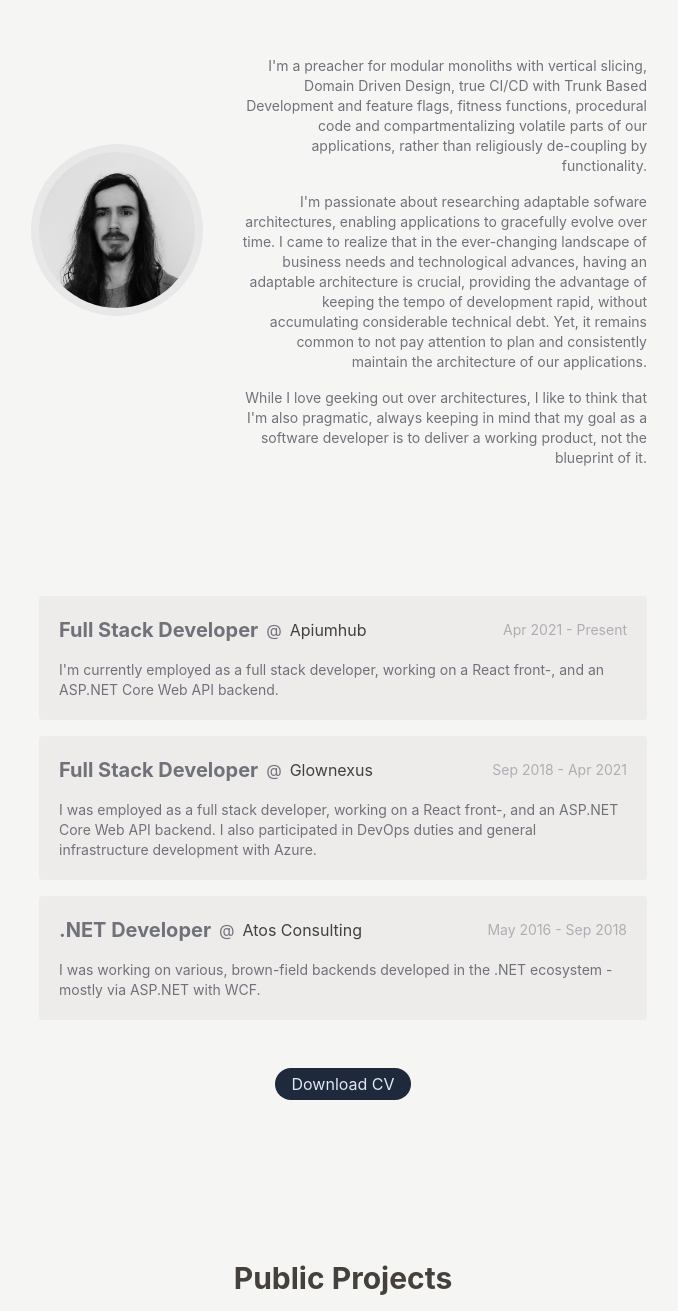
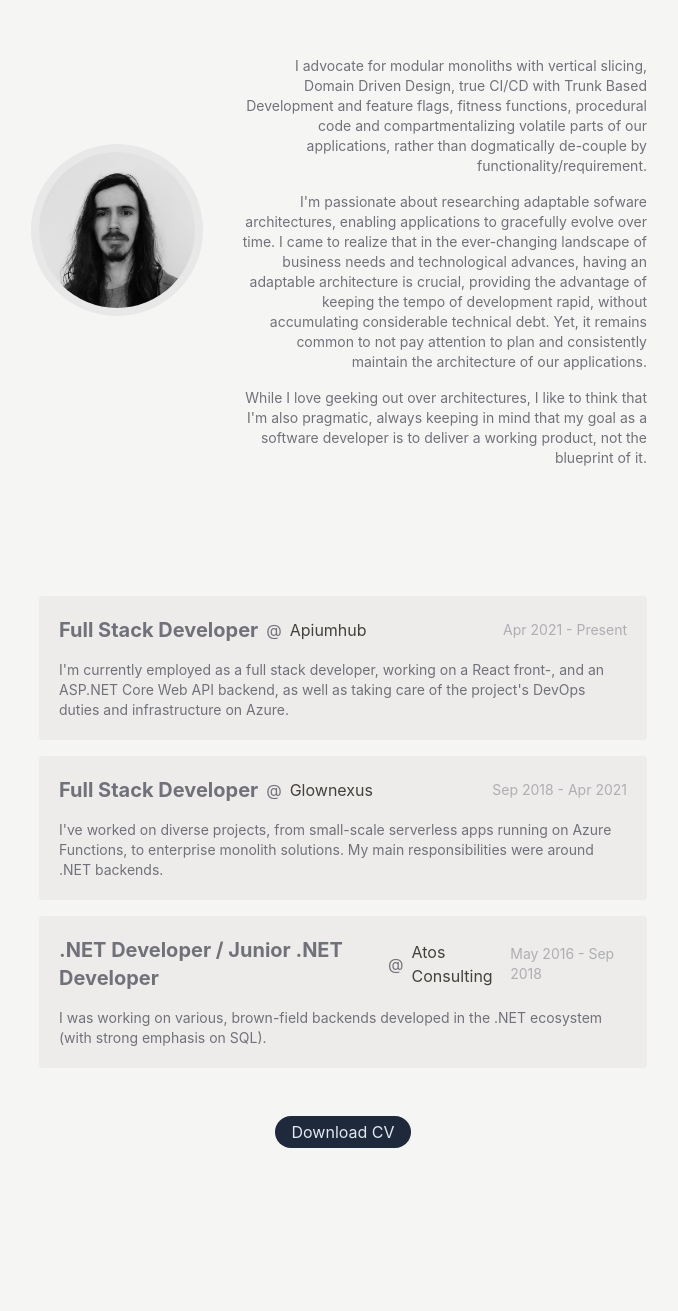
Before and after one commit to danielagg/personal-website-nextjs, a Next.js app: page / in a window 1280 px wide. Shown: the part 864-2175 px from the top of the page, without its empty margins (297-975 px from the left). Built offline with nearby package versions, Linux system fonts and the light colour scheme.

Commit message:
HTML tag corrections, phrasing improvements

```diff
--- a/app/About.tsx
+++ b/app/About.tsx
@@ -6,7 +6,7 @@ import { Card } from "./components/Card";
 
 export const About = () => {
   return (
-    <div
+    <article
       id="about"
       className="w-full mt-12 text-gray-light dark:text-gray-dark"
     >
@@ -23,11 +23,11 @@ export const About = () => {
 
         <div className="w-full lg:w-2/3 mt-16 text-center lg:text-right space-y-4 text-sm opacity-100 dark:opacity-70">
           <p>
-            I&apos;m a preacher for modular monoliths with vertical slicing,
-            Domain Driven Design, true CI/CD with Trunk Based Development and
-            feature flags, fitness functions, procedural code and
-            compartmentalizing volatile parts of our applications, rather than
-            religiously de-coupling by functionality.
+            I advocate for modular monoliths with vertical slicing, Domain
+            Driven Design, true CI/CD with Trunk Based Development and feature
+            flags, fitness functions, procedural code and compartmentalizing
+            volatile parts of our applications, rather than dogmatically
+            de-couple by functionality/requirement.
           </p>
           <p>
             I&apos;m passionate about researching adaptable sofware
@@ -48,36 +48,36 @@ export const About = () => {
         </div>
       </div>
 
-      <div className="mt-12 lg:mt-32 flex flex-col space-y-8 lg:space-y-4">
+      <ul className="mt-12 lg:mt-32 flex flex-col space-y-8 lg:space-y-4">
         <Experience
           title="Full Stack Developer"
           period="Apr 2021 - Present"
           employerName="Apiumhub"
           employerUrl="https://apiumhub.com/"
-          desc="I'm currently employed as a full stack developer, working on a React front-, and an ASP.NET Core Web API backend."
+          desc="I'm currently employed as a full stack developer, working on a React front-, and an ASP.NET Core Web API backend, as well as taking care of the project's DevOps duties and infrastructure on Azure."
         />
         <Experience
           title="Full Stack Developer"
           period="Sep 2018 - Apr 2021"
           employerName="Glownexus"
           employerUrl="https://www.glownexus.com/"
-          desc="I was employed as a full stack developer, working on a React front-, and an ASP.NET Core Web API backend. I also participated in DevOps duties and general infrastructure development with Azure."
+          desc="I've worked on diverse projects, from small-scale serverless apps running on Azure Functions, to enterprise monolith solutions. My main responsibilities were around .NET backends."
         />
         <Experience
-          title=".NET Developer"
+          title=".NET Developer / Junior .NET Developer"
           period="May 2016 - Sep 2018"
           employerName="Atos Consulting"
           employerUrl="https://atos.net/en-hu/hungary/atos-consulting"
-          desc="I was working on various, brown-field backends developed in the .NET ecosystem - mostly via ASP.NET with WCF."
+          desc="I was working on various, brown-field backends developed in the .NET ecosystem (with strong emphasis on SQL)."
         />
-      </div>
+      </ul>
 
       <div className="mt-12 inline-flex justify-center items-center w-full">
         <Button onClick={() => window.open("/DanielAgg_CV.pdf")}>
           Download CV
         </Button>
       </div>
-    </div>
+    </article>
   );
 };
 
@@ -95,6 +95,7 @@ const Experience = ({
   desc: string;
 }) => {
   return (
+    <li>
       <Card>
         <>
           <div className="flex flex-col lg:flex-row items-start lg:items-center justify-between">
@@ -115,5 +116,6 @@ const Experience = ({
           <div className="pt-4 text-sm">{desc}</div>
         </>
       </Card>
+    </li>
   );
 };
--- a/app/Intro.tsx
+++ b/app/Intro.tsx
@@ -6,8 +6,8 @@ import { Twitter } from "./components/Twitter";
 
 export const Intro = () => {
   return (
-    <div className="my-24 lg:my-64 flex items-center justify-center w-full relative">
-      <div className="-mt-16 z-10 w-full flex flex-col">
+    <main className="my-24 lg:my-64 flex items-center justify-center w-full relative">
+      <section className="-mt-16 z-10 w-full flex flex-col">
         <h1 className="font-bold text-5xl lg:text-7xl text-primary-light dark:text-primary-dark">
           dan
         </h1>
@@ -30,7 +30,7 @@ export const Intro = () => {
           on Microsoft&apos;s Azure platform.
         </p>
 
-        <div className="flex flex-col lg:flex-row items-start lg:items-center space-y-4 lg:space-y-0 lg:space-x-4 mt-12">
+        <section className="flex flex-col lg:flex-row items-start lg:items-center space-y-4 lg:space-y-0 lg:space-x-4 mt-12">
           <Button onClick={() => window.open("/DanielAgg_CV.pdf")}>
             Download CV
           </Button>
@@ -53,8 +53,8 @@ export const Intro = () => {
             <GitHub />
             <Twitter />
           </div>
-        </div>
-      </div>
-    </div>
+        </section>
+      </section>
+    </main>
   );
 };
--- a/styles/globals.css
+++ b/styles/globals.css
@@ -19,3 +19,8 @@ a {
 * {
   box-sizing: border-box;
 }
+
+::selection {
+  background: #1e293b;
+  color: white;
+}
```
Lines whose indentation alone changed are shown as unchanged.
